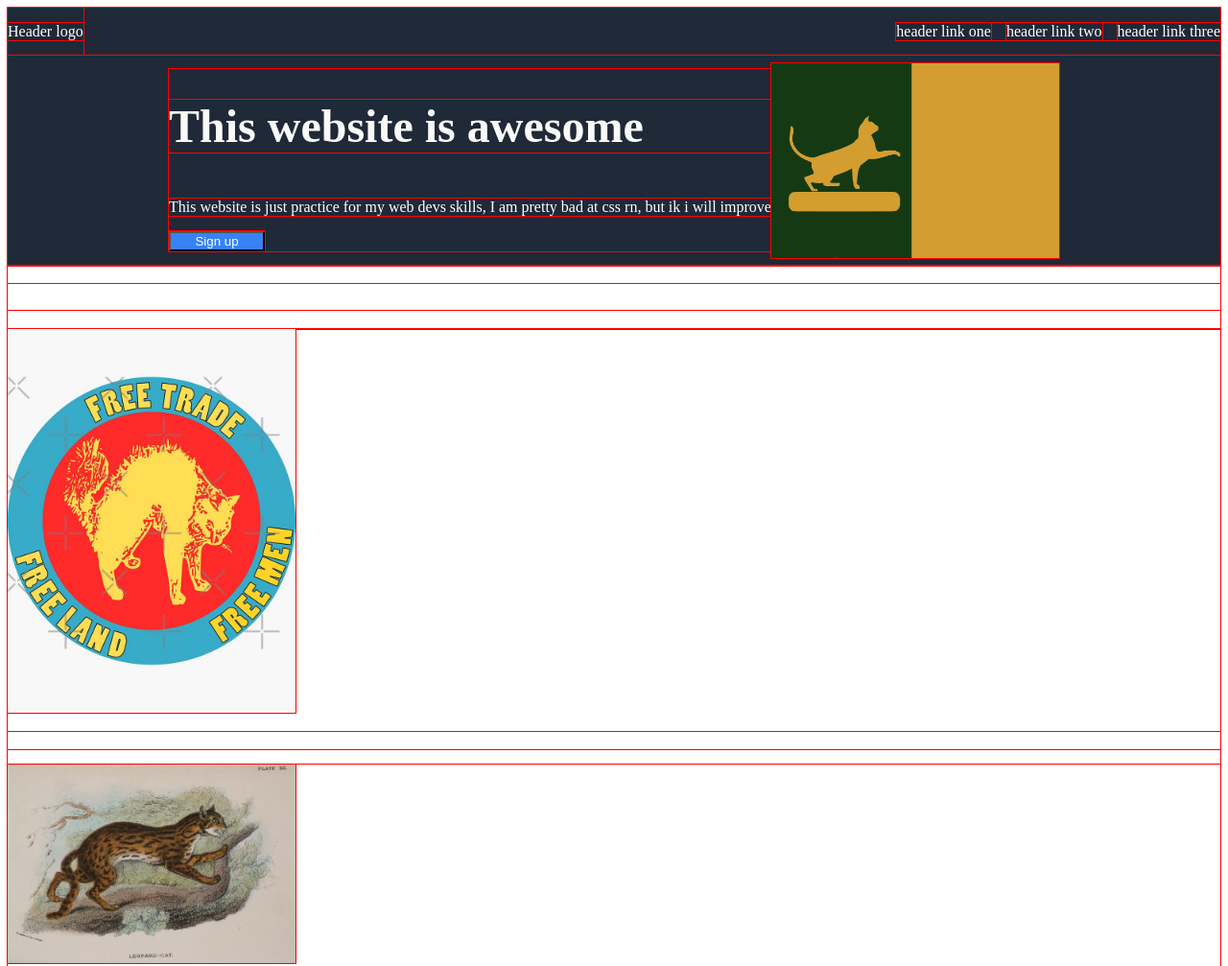
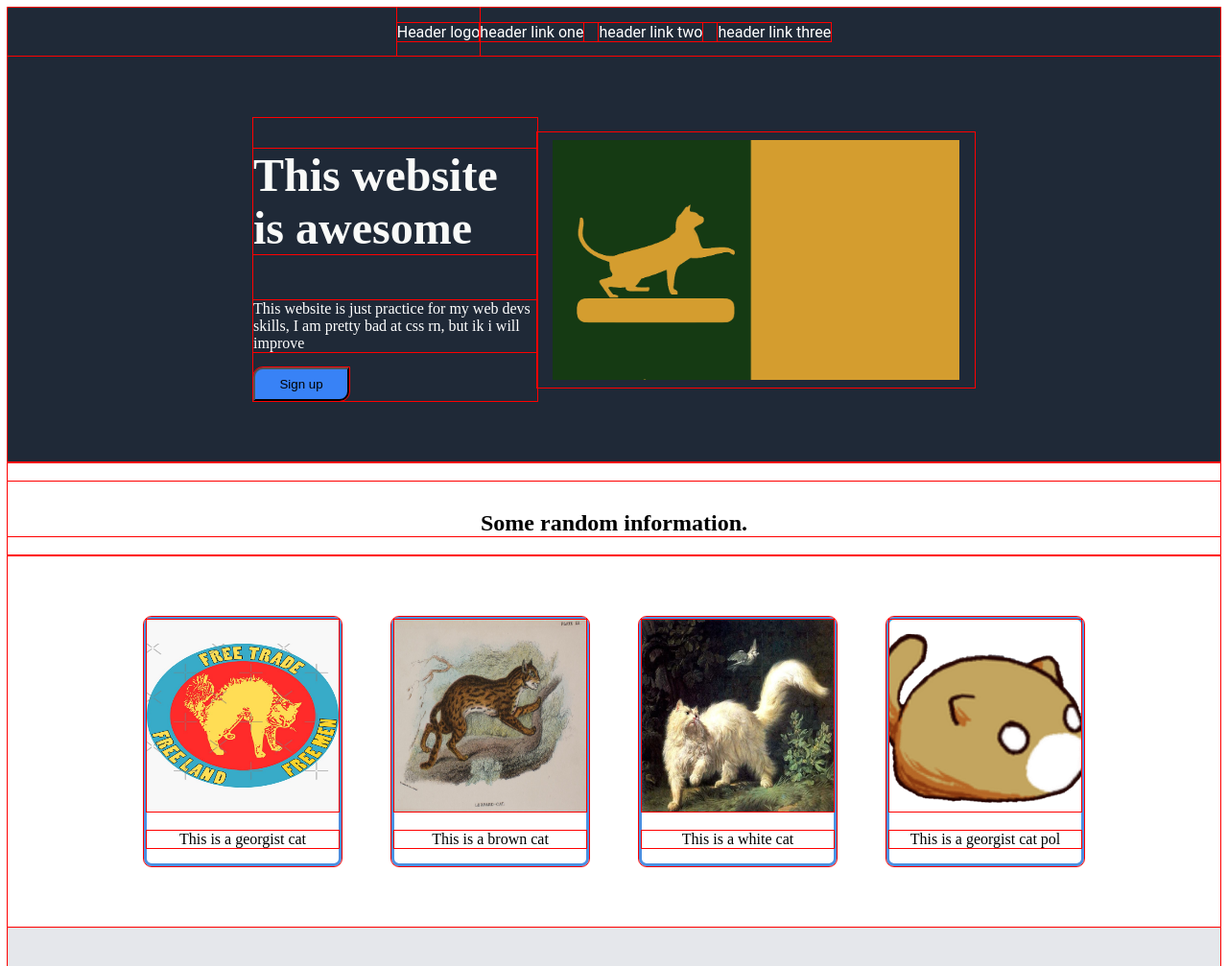
Before and after one commit to dylandrozario/TOP-landing-page, a plain HTML site: page index.html in a window 1280 px wide. Shown: the top 1007 px of the page at 96% size. Drawn offline with Linux system fonts and the light colour scheme.

Commit message:
Style the header, top-section, mid-section, quote-section:

```diff
--- a/style.css
+++ b/style.css
@@ -1,7 +1,4 @@
-* {
-  outline: 1px solid red;
-  color: white;
-}
+* {outline: 1px solid red;}
 
 
 .page{
@@ -14,13 +11,48 @@ ul{
     list-style: none;
 }
 
+.header,
+.top-section{
+    color: white;
+}
+
+
 .header{
     display: flex;
-    flex-direction: row;
-    justify-content: space-between;
+    justify-content: center;
     align-items: center;
     background-color: #1F2937;
-    font: Roboto;
+    font-family: Roboto;
+}
+
+.header-2-container{
+   margin-bottom: 32px;
+   text-align: center;
+   margin: 0;
+   padding: 0;
+}
+
+.mid-section{
+    text-align: center;
+    display: flex;
+    justify-content: center;
+    gap: 52px;
+    padding: 64px 256px;
+}
+
+.info{
+    max-width: 200px;
+    border: 3px solid #4A90E2;
+    border-radius: 8px;
+}
+
+.header-2-container h2{
+    padding-top: 30px;
+}
+
+.info img{
+    width: 200px;
+    height: 200px;
 }
 
 .right-links{
@@ -38,14 +70,21 @@ img{
 
 .top-section{
     display: flex;
-    justify-content: center;
+    justify-content: space-evenly;
     align-items: center;
     background-color: #1F2937;
-    padding: 8px 17px;
+    padding: 64px 256px;
+}
+
+.top-left{
+    width: 350px;
 }
 
 .top-section img{
     order: 1;
+    width: 500px;
+    height: 250px;
+    padding: 8px 16px;
 }
 
 .top-left{
@@ -57,10 +96,40 @@ h1{
     font-weight: 900;
     font-size: 48px;
     color: #F9FAF8;
+    word-wrap: break-word;
+}
+
+.quote-container{
+    display: flex;
+    flex-direction: column;
+    background-color: #E5E7EB;
+    justify-content: center;
+    align-items: center;
+    font-size: 36px;
+    word-wrap: break-word;
+    padding: 70px;
+}
+
+.author{
+    font-size: 18px;
+}
+
+.ad-container{
+    display: flex;
+}
+
+.footer{
+    display: flex;
+    text-align: center;
+    justify-content: center;
+    align-items: center;
+    background-color: #1F2937;
 }
 
 button{
     width: 100px;
-    height: auto;
+    height: 35px;
     background-color: #3882F6;
+    border-radius: 10px 0 10px 0; /* top-left, top-right, bottom-right, bottom-left */
+
 }
```
